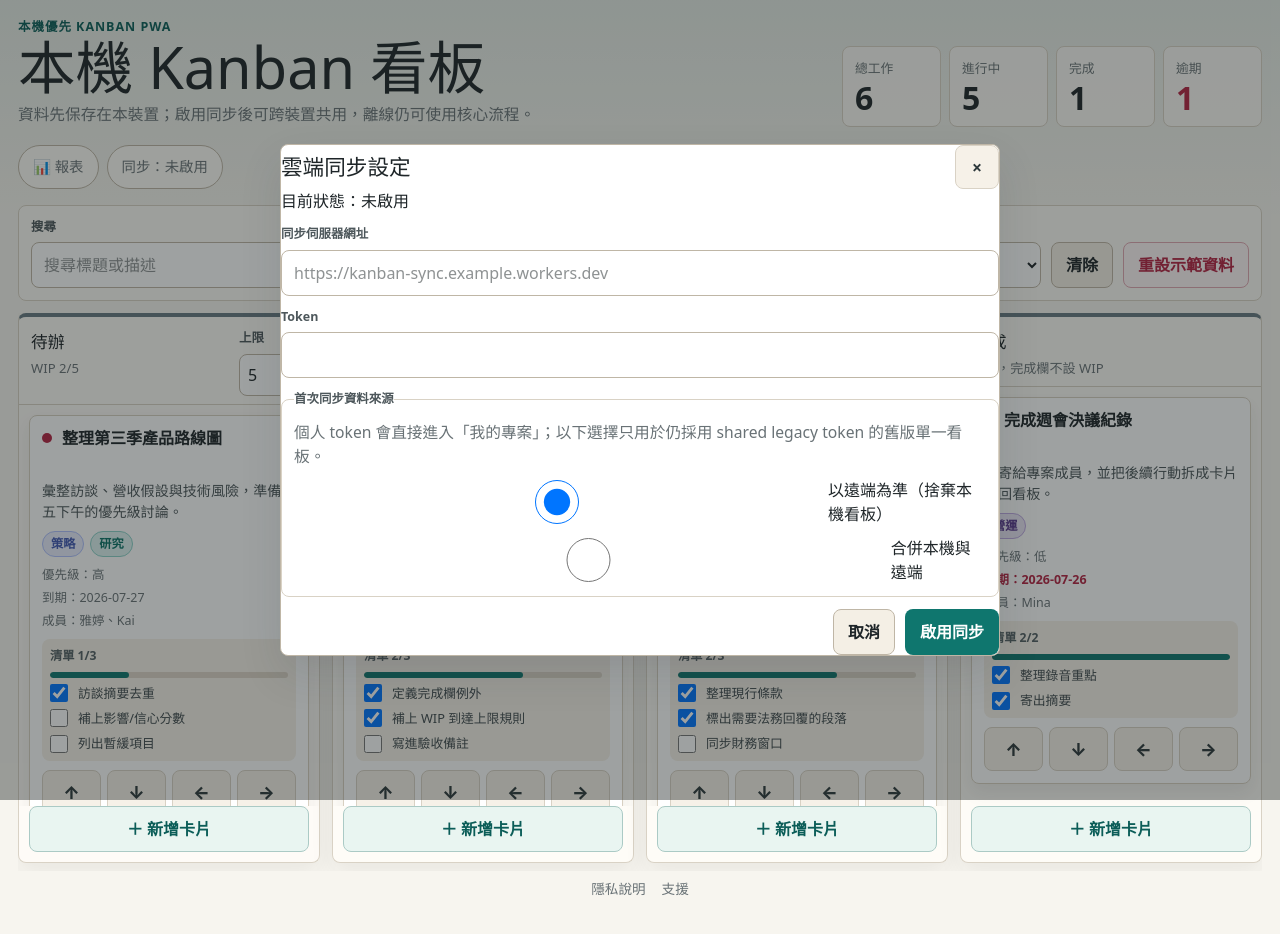
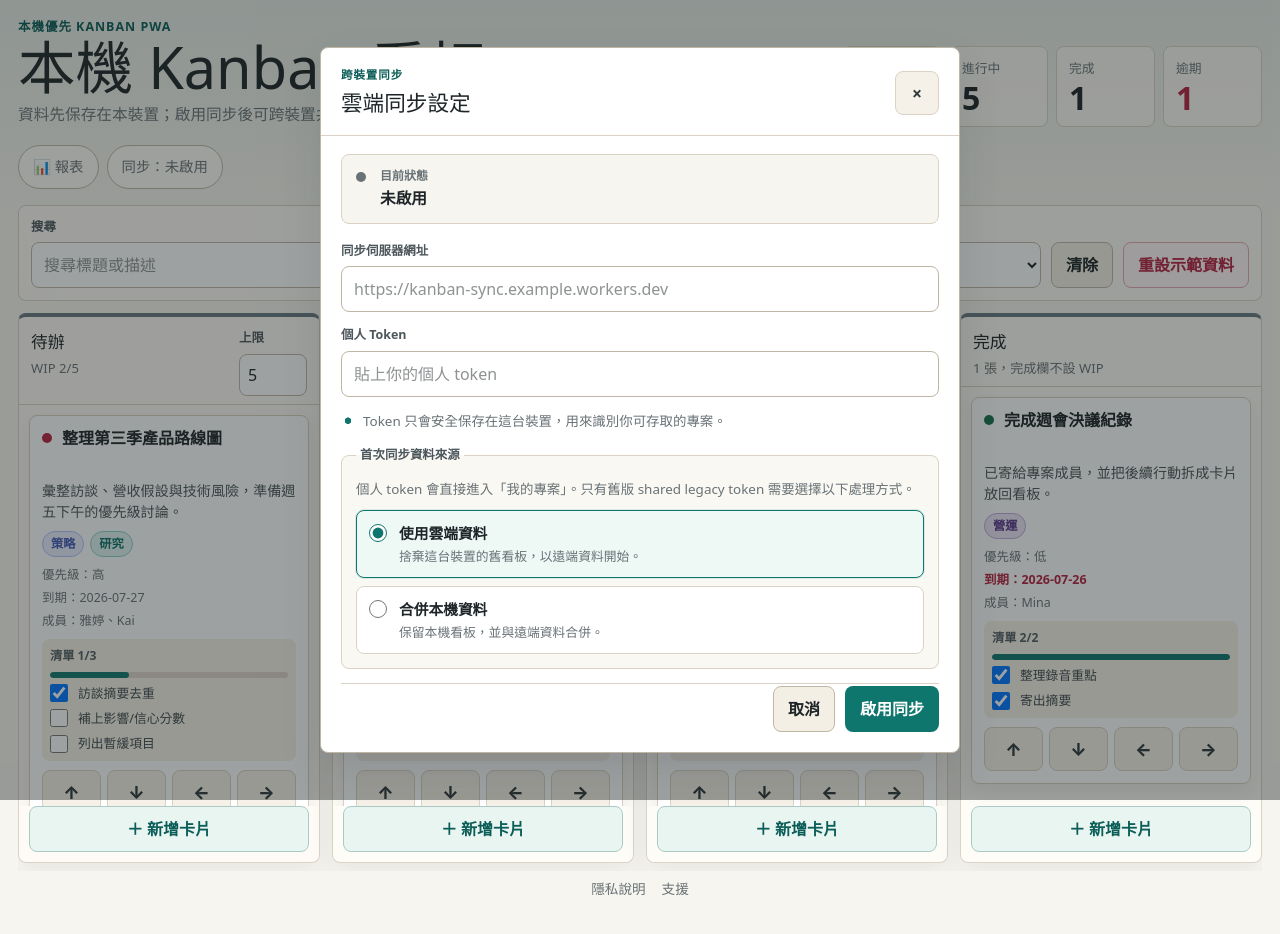
Before and after one commit to ClerkWong/Kanban, a Next.js app: page / in a window 1280 px wide. Both pictures are taken after a click on the button "同步：未啟用". Shown: the top 934 px of the page. Built offline with nearby package versions, Linux system fonts and the light colour scheme.

Commit message:
Improve sync settings modal UI

```diff
--- a/app/components/board/SyncSettingsModal.tsx
+++ b/app/components/board/SyncSettingsModal.tsx
@@ -3,7 +3,7 @@
 import { normalizeBaseUrl } from "../../sync/config";
 import type { SyncHandle } from "../../sync/useSync";
 import { useState } from "react";
-import type { KeyboardEvent, RefObject } from "react";
+import type { FormEvent, KeyboardEvent, RefObject } from "react";
 
 const statusText: Record<SyncHandle["status"], string> = {
   disabled: "未啟用",
@@ -47,68 +47,101 @@ export function SyncSettingsModal({
     }
   }
 
+  function onSubmit(event: FormEvent<HTMLFormElement>) {
+    event.preventDefault();
+    void submitEnable();
+  }
+
   return (
     <div className="modalBackdrop" role="presentation">
       <div
         ref={modalRef}
-        className="modal"
+        className="modal syncSettingsModal"
         role="dialog"
         aria-modal="true"
         aria-labelledby="syncTitle"
         tabIndex={-1}
         onKeyDown={onKeyDown}
       >
-        <header className="modalHeader">
+        <header className="modalHeader syncSettingsHeader">
+          <div>
+            <p className="modalEyebrow">跨裝置同步</p>
             <h2 id="syncTitle">雲端同步設定</h2>
+          </div>
           <button type="button" className="iconOnly" aria-label="關閉" onClick={onClose}>
             ×
           </button>
         </header>
 
-        <p className="syncStatusLine">
-          目前狀態：{statusText[sync.status]}
-          {sync.errorMessage && <span className="syncErrorText">（{sync.errorMessage}）</span>}
-        </p>
-        {sync.session && (
-          <p className="syncStatusLine">
-            目前使用者：{sync.session.user.displayName}
-          </p>
+        <div className="syncSettingsContent">
+          <section className={`syncStatusPanel syncStatus-${sync.status}`} aria-label="同步狀態">
+            <span className="syncStatusIndicator" aria-hidden="true" />
+            <div className="syncStatusCopy">
+              <span>目前狀態</span>
+              <strong>{statusText[sync.status]}</strong>
+              {sync.session && <small>使用者：{sync.session.user.displayName}</small>}
+              {sync.errorMessage && (
+                <small className="syncErrorText" role="alert">
+                  {sync.errorMessage}
+                </small>
               )}
+            </div>
+          </section>
 
           {sync.configured ? (
+            <div className="syncConfiguredPanel">
+              <div>
+                <h3>同步已設定完成</h3>
+                <p>你可以立即同步最新變更，或停用同步並保留這台裝置上的資料。</p>
+              </div>
               <div className="syncActions">
                 <button type="button" className="primaryButton" onClick={sync.syncNow}>
                   立即同步
                 </button>
                 <button type="button" className="dangerGhost" onClick={sync.disable}>
-              停用同步（保留本機資料）
+                  停用同步
                 </button>
               </div>
+            </div>
           ) : (
-          <div className="syncForm">
+            <form className="syncForm" onSubmit={onSubmit}>
+              <div className="syncFieldSection">
                 <label className="formField">
                   <span>同步伺服器網址</span>
                   <input
+                    type="url"
+                    inputMode="url"
                     value={baseUrl}
                     onChange={(event) => setBaseUrl(event.target.value)}
                     placeholder="https://kanban-sync.example.workers.dev"
+                    autoCapitalize="none"
+                    autoCorrect="off"
+                    spellCheck={false}
                     autoFocus
+                    required
                   />
                 </label>
                 <label className="formField">
-              <span>Token</span>
+                  <span>個人 Token</span>
                   <input
                     type="password"
                     autoComplete="off"
                     value={token}
                     onChange={(event) => setToken(event.target.value)}
+                    placeholder="貼上你的個人 token"
+                    required
                   />
                 </label>
-            <fieldset className="fieldGroup">
+                <p className="syncPrivacyNote">
+                  Token 只會安全保存在這台裝置，用來識別你可存取的專案。
+                </p>
+              </div>
+
+              <fieldset className="fieldGroup syncModeGroup">
                 <legend>首次同步資料來源</legend>
-              <p className="storageNote">
-                個人 token 會直接進入「我的專案」；以下選擇只用於仍採用 shared legacy
-                token 的舊版單一看板。
+                <p className="syncModeIntro">
+                  個人 token 會直接進入「我的專案」。只有舊版 shared legacy token
+                  需要選擇以下處理方式。
                 </p>
                 <label className="syncModeChoice">
                   <input
@@ -117,7 +150,10 @@ export function SyncSettingsModal({
                     checked={initialMode === "download"}
                     onChange={() => setInitialMode("download")}
                   />
-                <span>以遠端為準（捨棄本機看板）</span>
+                  <span className="syncModeText">
+                    <strong>使用雲端資料</strong>
+                    <small>捨棄這台裝置的舊看板，以遠端資料開始。</small>
+                  </span>
                 </label>
                 <label className="syncModeChoice">
                   <input
@@ -126,24 +162,29 @@ export function SyncSettingsModal({
                     checked={initialMode === "merge"}
                     onChange={() => setInitialMode("merge")}
                   />
-                <span>合併本機與遠端</span>
+                  <span className="syncModeText">
+                    <strong>合併本機資料</strong>
+                    <small>保留本機看板，並與遠端資料合併。</small>
+                  </span>
                 </label>
               </fieldset>
+
               {formError && (
-              <p className="attachmentError" role="alert">
+                <p className="attachmentError syncFormError" role="alert">
                   {formError}
                 </p>
               )}
-            <div className="modalActions">
+              <div className="modalActions syncModalActions">
                 <button type="button" className="secondaryButton" onClick={onClose}>
                   取消
                 </button>
-              <button type="button" className="primaryButton" onClick={() => void submitEnable()}>
+                <button type="submit" className="primaryButton">
                   啟用同步
                 </button>
               </div>
+            </form>
+          )}
         </div>
-        )}
       </div>
     </div>
   );
--- a/app/globals.css
+++ b/app/globals.css
@@ -965,17 +965,222 @@ textarea {
   flex-wrap: wrap;
 }
 
+.syncSettingsModal {
+  display: flex;
+  width: min(640px, 100%);
+  flex-direction: column;
+  overflow: hidden;
+}
+
+.syncSettingsHeader {
+  flex: 0 0 auto;
+  padding: 18px 20px 16px;
+  border-bottom: 1px solid var(--line);
+}
+
+.syncSettingsHeader > div {
+  min-width: 0;
+}
+
+.modalEyebrow {
+  margin: 0 0 3px;
+  color: var(--teal-strong);
+  font-size: 0.72rem;
+  font-weight: 800;
+  letter-spacing: 0.08em;
+}
+
+.syncSettingsContent {
+  min-height: 0;
+  overflow-y: auto;
+  padding: 18px 20px 20px;
+}
+
+.syncStatusPanel {
+  display: grid;
+  grid-template-columns: 12px minmax(0, 1fr);
+  gap: 12px;
+  align-items: start;
+  margin-bottom: 18px;
+  padding: 12px 14px;
+  border: 1px solid var(--line);
+  border-radius: var(--radius);
+  background: #f7f5ef;
+}
+
+.syncStatusIndicator {
+  width: 10px;
+  height: 10px;
+  margin-top: 5px;
+  border-radius: 999px;
+  background: var(--muted);
+}
+
+.syncStatus-synced .syncStatusIndicator {
+  background: var(--green);
+}
+
+.syncStatus-pending .syncStatusIndicator,
+.syncStatus-syncing .syncStatusIndicator {
+  background: var(--amber);
+}
+
+.syncStatus-error .syncStatusIndicator {
+  background: var(--rose);
+}
+
+.syncStatusCopy {
+  display: grid;
+  gap: 2px;
+  min-width: 0;
+}
+
+.syncStatusCopy > span {
+  color: var(--muted);
+  font-size: 0.75rem;
+  font-weight: 700;
+}
+
+.syncStatusCopy > strong {
+  color: var(--ink);
+  font-size: 0.98rem;
+}
+
+.syncStatusCopy > small {
+  margin-top: 2px;
+  color: var(--muted);
+  overflow-wrap: anywhere;
+}
+
+.syncConfiguredPanel {
+  display: grid;
+  gap: 18px;
+}
+
+.syncConfiguredPanel h3,
+.syncConfiguredPanel p {
+  margin: 0;
+}
+
+.syncConfiguredPanel h3 {
+  margin-bottom: 5px;
+  font-size: 1rem;
+}
+
+.syncConfiguredPanel p {
+  color: var(--muted);
+  line-height: 1.55;
+}
+
 .syncForm {
   display: flex;
   flex-direction: column;
-  gap: 12px;
+  gap: 18px;
+}
+
+.syncSettingsModal .syncForm {
+  padding: 0;
+}
+
+.syncFieldSection {
+  display: grid;
+  gap: 14px;
+}
+
+.syncPrivacyNote,
+.syncModeIntro {
+  margin: 0;
+  color: var(--muted);
+  font-size: 0.84rem;
+  line-height: 1.55;
+}
+
+.syncPrivacyNote {
+  padding-left: 22px;
+  background:
+    radial-gradient(circle at 7px 0.72em, var(--teal) 0 3px, transparent 3.5px);
+}
+
+.syncModeGroup {
+  gap: 8px;
+  padding: 14px;
+  background: rgba(247, 245, 239, 0.72);
+}
+
+.syncModeGroup legend {
+  padding: 0 4px;
+}
+
+.syncModeIntro {
+  margin-bottom: 3px;
 }
 
 .syncModeChoice {
-  display: flex;
-  align-items: center;
-  gap: 8px;
-  min-height: 44px;
+  display: grid;
+  grid-template-columns: 20px minmax(0, 1fr);
+  gap: 10px;
+  align-items: start;
+  min-height: 64px;
+  padding: 11px 12px;
+  border: 1px solid var(--line);
+  border-radius: var(--radius);
+  background: var(--paper-strong);
+  cursor: pointer;
+  transition:
+    border-color 140ms ease,
+    background-color 140ms ease,
+    box-shadow 140ms ease;
+}
+
+.syncModeChoice:hover {
+  border-color: #8ab3ad;
+  background: #f5fbf9;
+}
+
+.syncModeChoice:has(input:checked) {
+  border-color: var(--teal);
+  background: #eef8f5;
+  box-shadow: 0 0 0 1px rgba(15, 118, 110, 0.12);
+}
+
+.syncModeChoice:focus-within {
+  outline: 3px solid rgba(63, 90, 200, 0.35);
+  outline-offset: 1px;
+}
+
+.syncModeChoice input {
+  width: 18px;
+  min-width: 18px;
+  min-height: 18px;
+  margin: 2px 0 0;
+  padding: 0;
+  accent-color: var(--teal);
+}
+
+.syncModeText {
+  display: grid;
+  gap: 3px;
+  min-width: 0;
+}
+
+.syncModeText strong {
+  color: var(--ink);
+  font-size: 0.92rem;
+}
+
+.syncModeText small {
+  color: var(--muted);
+  font-size: 0.8rem;
+  line-height: 1.45;
+}
+
+.syncFormError {
+  margin: -4px 0 0;
+}
+
+.syncModalActions {
+  padding-top: 2px;
+  border-top: 1px solid var(--line);
 }
 
 /* Project and Board navigation */
```
Lines whose indentation alone changed are shown as unchanged.
